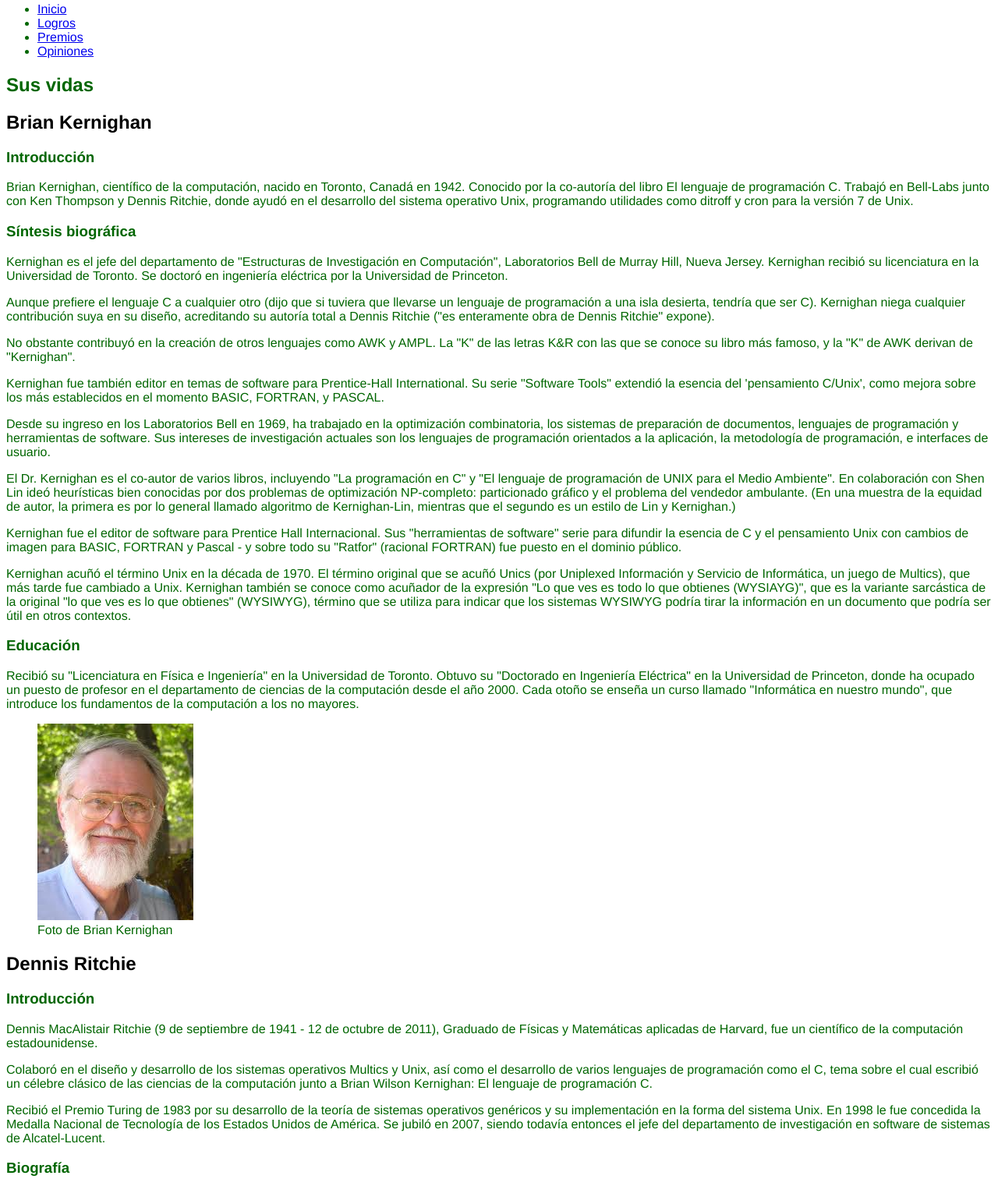
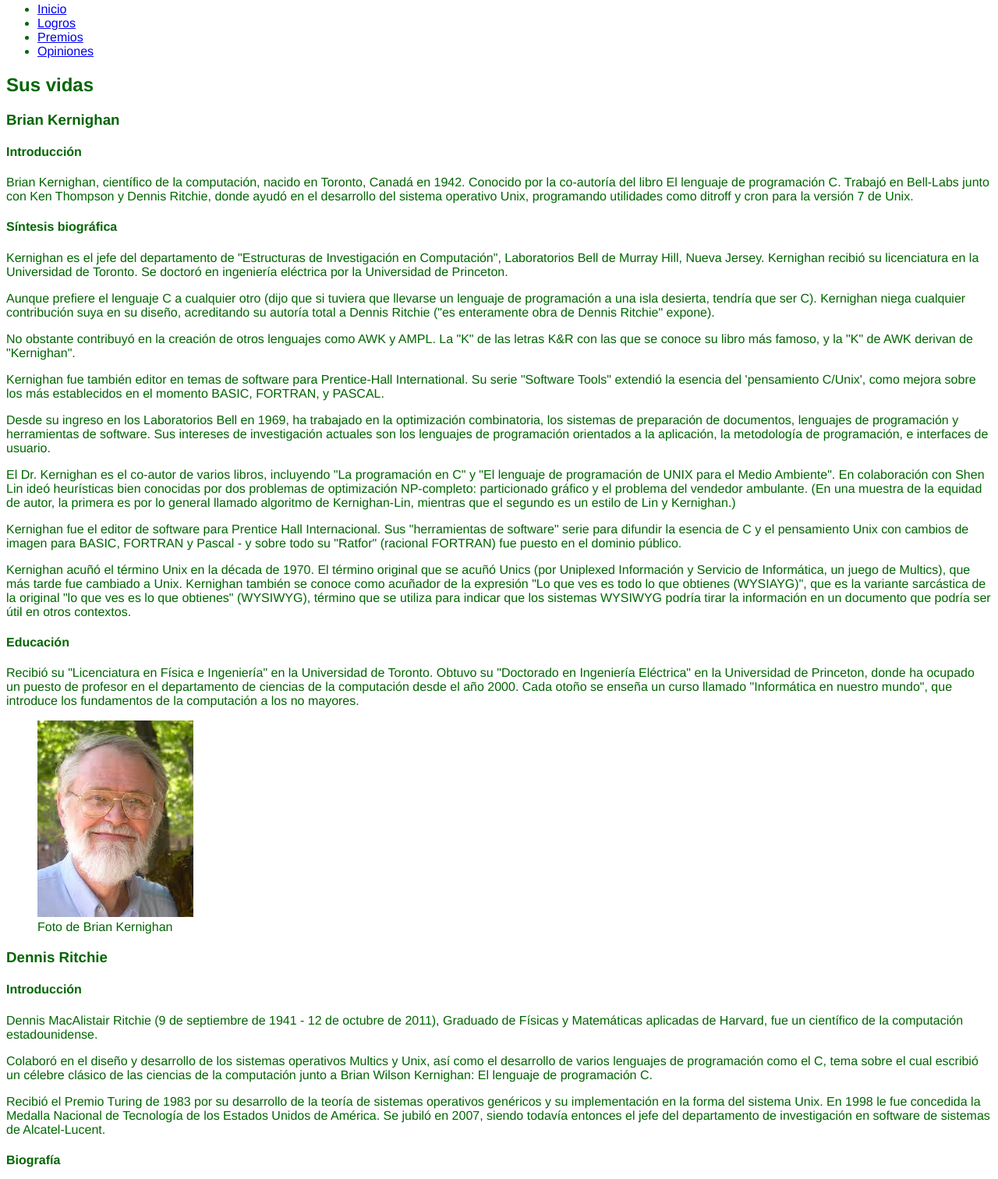
Before and after one commit to PabloFerMar/sew, a plain HTML site: page index.html in a window 1280 px wide. Shown: the part 77-1589 px from the top of the page at 78% size. Drawn offline with Linux system fonts and the light colour scheme.

Commit message:
Add files via upload

```diff
--- a/index.html
+++ b/index.html
@@ -24,12 +24,12 @@
     <article>
         <h2>Sus vidas</h2>
         <section>
-            <h2>Brian Kernighan</h2>
-            <h3>Introducción</h3>
+            <h3>Brian Kernighan</h3>
+            <h4>Introducción</h4>
             <p>
                 Brian Kernighan, científico de la computación, nacido en Toronto, Canadá en 1942. Conocido por la co-autoría del libro El lenguaje de programación C. Trabajó en Bell-Labs junto con Ken Thompson y Dennis Ritchie, donde ayudó en el desarrollo del sistema operativo Unix, programando utilidades como ditroff y cron para la versión 7 de Unix.
             </p>
-            <h3>Síntesis biográfica</h3>
+            <h4>Síntesis biográfica</h4>
             <p>
                 Kernighan es el jefe del departamento de "Estructuras de Investigación en Computación", Laboratorios Bell de Murray Hill, Nueva Jersey. Kernighan recibió su licenciatura en la Universidad de Toronto. Se doctoró en ingeniería eléctrica por la Universidad de Princeton.
             </p>
@@ -54,7 +54,7 @@
             <p>
                 Kernighan acuñó el término Unix en la década de 1970. El término original que se acuñó Unics (por Uniplexed Información y Servicio de Informática, un juego de Multics), que más tarde fue cambiado a Unix. Kernighan también se conoce como acuñador de la expresión "Lo que ves es todo lo que obtienes (WYSIAYG)", que es la variante sarcástica de la original "lo que ves es lo que obtienes" (WYSIWYG), término que se utiliza para indicar que los sistemas WYSIWYG podría tirar la información en un documento que podría ser útil en otros contextos.
             </p>
-            <h3>Educación</h3>
+            <h4>Educación</h4>
             <p>
                 Recibió su "Licenciatura en Física e Ingeniería" en la Universidad de Toronto. Obtuvo su "Doctorado en Ingeniería Eléctrica" en la Universidad de Princeton, donde ha ocupado un puesto de profesor en el departamento de ciencias de la computación desde el año 2000. Cada otoño se enseña un curso llamado "Informática en nuestro mundo", que introduce los fundamentos de la computación a los no mayores.
             </p>
@@ -65,8 +65,8 @@
         </section>
 
         <section>
-            <h2>Dennis Ritchie</h2>
-            <h3>Introducción</h3>
+            <h3>Dennis Ritchie</h3>
+            <h4>Introducción</h4>
             <p>
                 Dennis MacAlistair Ritchie (9 de septiembre de 1941 - 12 de octubre de 2011), Graduado de Físicas y Matemáticas aplicadas de Harvard, fue un científico de la computación estadounidense.
             </p>
@@ -76,7 +76,7 @@
             <p>
                 Recibió el Premio Turing de 1983 por su desarrollo de la teoría de sistemas operativos genéricos y su implementación en la forma del sistema Unix. En 1998 le fue concedida la Medalla Nacional de Tecnología de los Estados Unidos de América. Se jubiló en 2007, siendo todavía entonces el jefe del departamento de investigación en software de sistemas de Alcatel-Lucent.
             </p>
-            <h3>Biografía</h3>
+            <h4>Biografía</h4>
             <p>
                 Nació en Bronxville (Nueva York) el 9 de septiembre de 1941. Obtuvo dos grados en Harvard, en física y matemática aplicada.
             </p>
```
